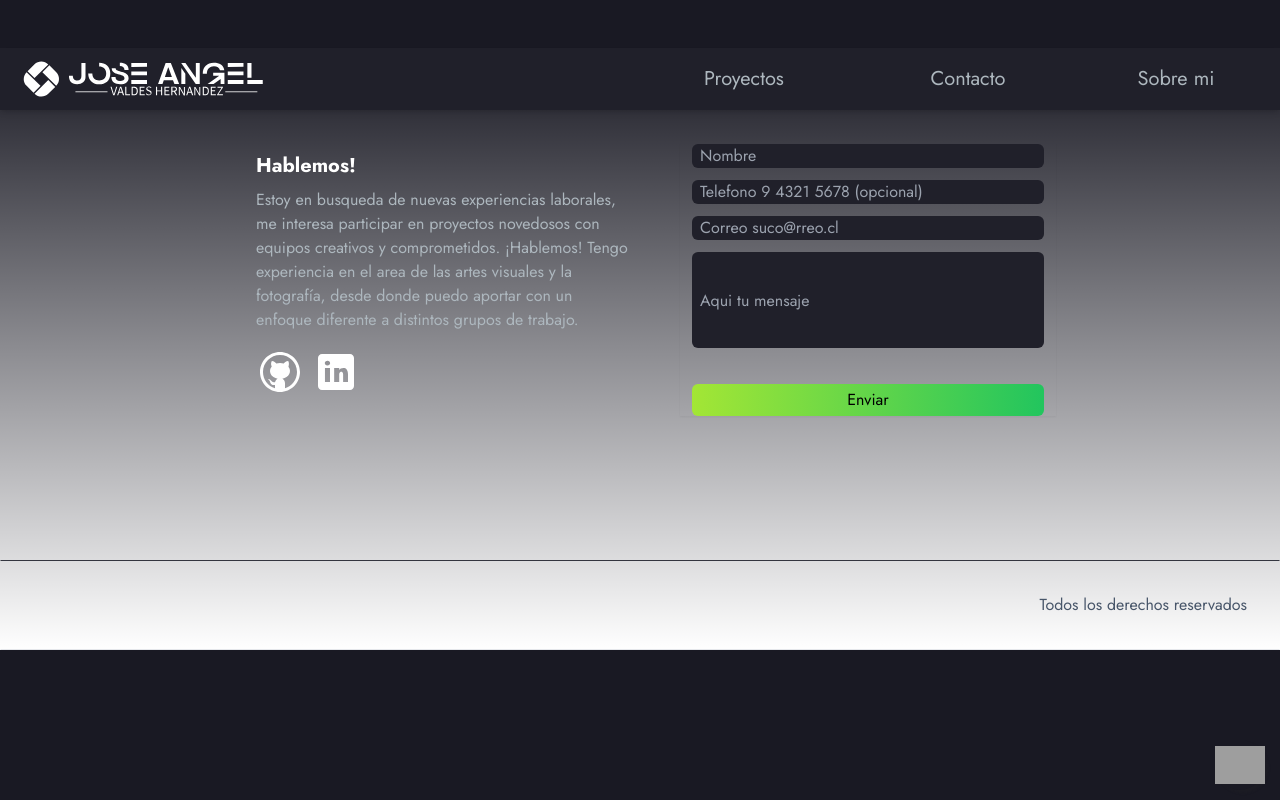
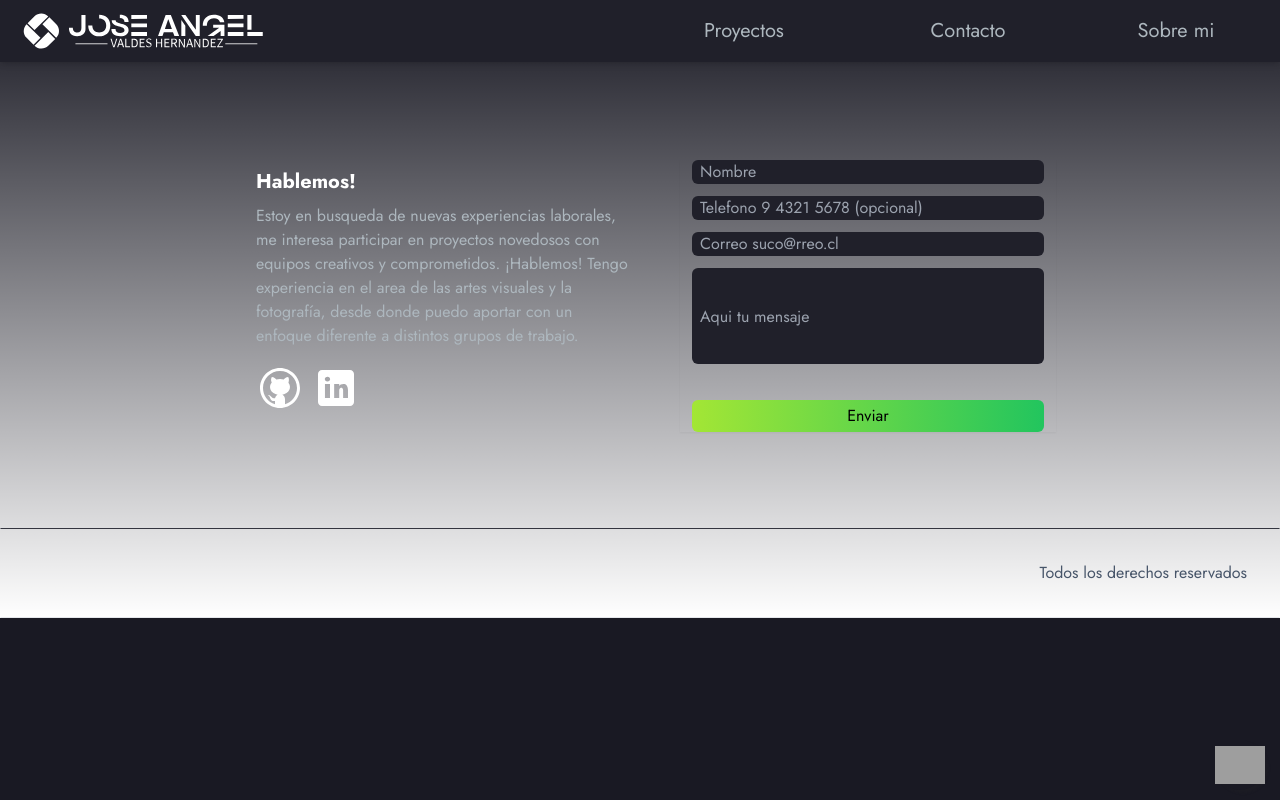
Before and after one commit to Pepeoawvh/PortfolioJoseAngelVH, a Next.js app: page /contacto in a window 1280 px wide. Built offline with nearby package versions, Linux system fonts and the light colour scheme; grey boxes are pictures that could not be loaded; what tailwindcss-animated would draw is missing.

Commit message:
fixing navbar position

```diff
--- a/src/app/components/EmailSection.jsx
+++ b/src/app/components/EmailSection.jsx
@@ -8,7 +8,7 @@ const EmailSection = () => {
   return (
     <section
       id="contact"
-      className="animate-fade animate-delay-300 grid md:grid-cols-2 my-12 md:my-12 py-24 gap-4 relative"
+      className="animate-fade animate-delay-300 grid md:grid-cols-2 py-24 sm:pt-40 gap-4 relative"
     >
       <div className="z-10">
         <h5 className="text-xl font-bold text-white my-2">Hablemos!</h5>
--- a/src/app/components/ProjectsSection.jsx
+++ b/src/app/components/ProjectsSection.jsx
@@ -80,7 +80,7 @@ const ProjectsSection = () => {
 
   return (
     <section
-      className="animate-fade animate-delay-300 grid row-span-3 position-relative top-[-300px]  sm:mt-0 mt-12 z-30"
+      className="animate-fade animate-delay-300 grid row-span-3 position-relative top-[-300px]  sm:mt-0 z-30"
       id="projects"
     >
       <h2
@@ -90,7 +90,7 @@ const ProjectsSection = () => {
         Proyectos
       </h2>
       <div
-        className="text-white relative
+        className="text-white relative mt-12
      z-30 flex flex-row justify-center items-center gap-2 py-6"
       >
         {/* <ProjectTag
--- a/src/app/contacto/page.jsx
+++ b/src/app/contacto/page.jsx
@@ -4,12 +4,12 @@ import EmailSection from "../components/EmailSection";
 // import NavBar2 from "../components/NavBar2"
 const ContactPage = () => {
   return (
-    <main className="">
+    <section>
       <div className="sm:mx-64 mx-12">
         <EmailSection />
         {/* <NavBar2 /> */}
       </div>
-    </main>
+    </section>
   );
 };
 
--- a/src/app/projects/page.jsx
+++ b/src/app/projects/page.jsx
@@ -2,7 +2,7 @@ import React from "react";
 import ProjectsSection from "../components/ProjectsSection";
 const ProjectsPage = () => {
   return (
-    <main className="mt-36 animate-fade animate-delay-300">
+    <main className=" animate-fade animate-delay-300">
       <div className="mx-12 mb-10  ">
         <ProjectsSection />
       </div>
```
